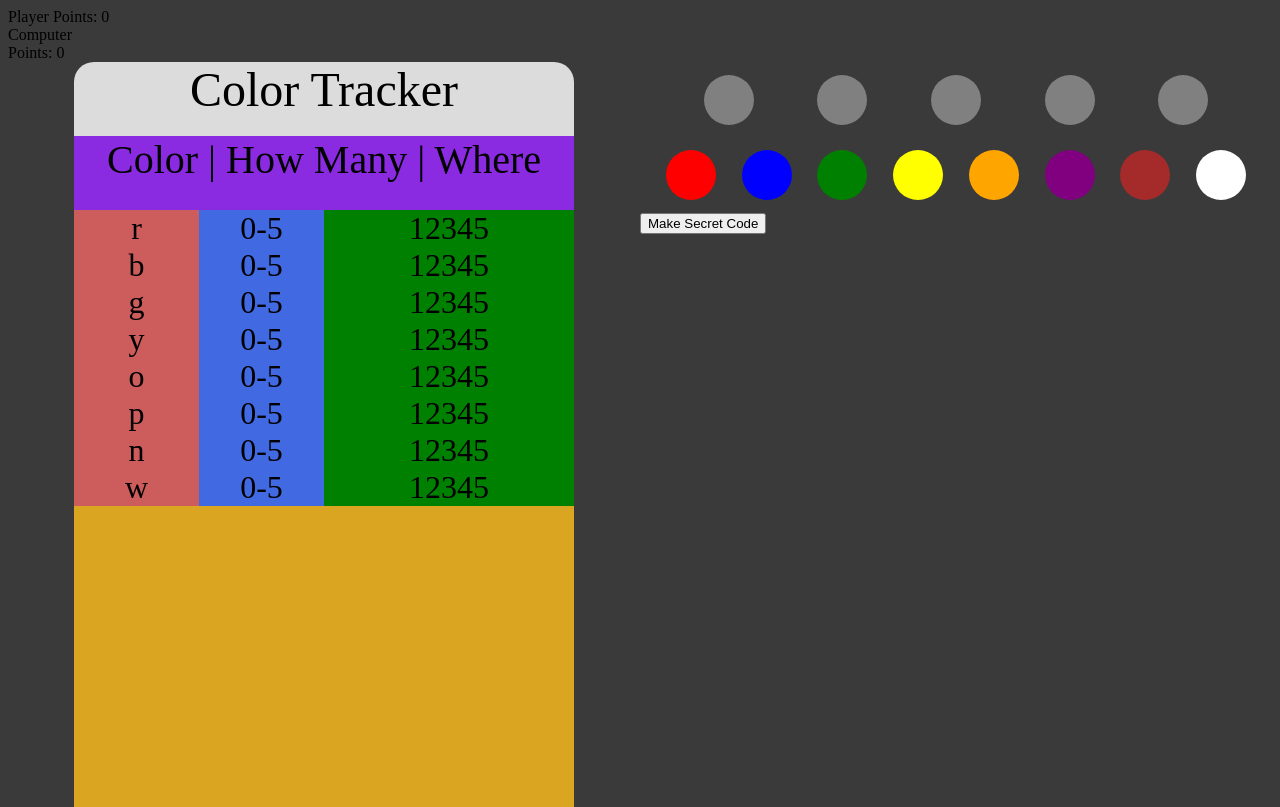
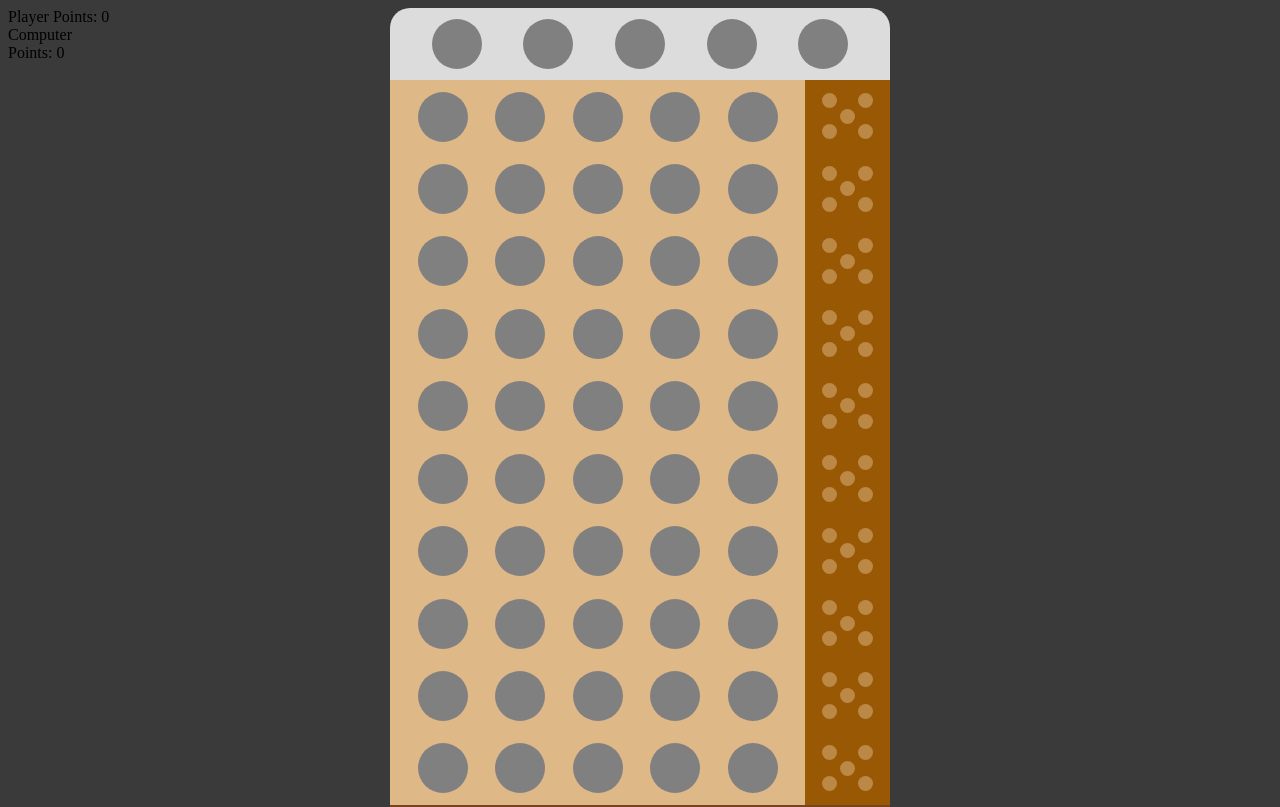
Before and after one commit to joebuono/mastermind, a React (Create React App) app in the folder client/: page / in a window 1280 px wide. Shown: the top 807 px of the page. Built offline with nearby package versions, Linux system fonts and the light colour scheme.

Commit message:
displaying black and white pegs

```diff
--- a/client/src/components/GameView.jsx
+++ b/client/src/components/GameView.jsx
@@ -10,8 +10,8 @@ class GameView extends Component {
   constructor(props) {
     super(props);
     this.state = {
-      humanPlayerTurn: false,
-      displayColorTracker: true,
+      humanPlayerTurn: true,
+      displayColorTracker: false,
       colorTrackerData: {},
       playerScore: 0,
       computerScore: 0,
--- a/client/src/components/board/BlackAndWhitePegs.jsx
+++ b/client/src/components/board/BlackAndWhitePegs.jsx
@@ -2,9 +2,9 @@ import React from 'react';
 import styles from '../styles/blackAndWhitePegs.module.css';
 
 const convert = (pegs, codeSize) => {
-  let converted = [...new Array(pegs[0]).fill('B'), ...new Array(pegs[1]).fill('W')];
+  let converted = [...new Array(pegs[0]).fill('black'), ...new Array(pegs[1]).fill('white')];
   while (converted.length < codeSize) {
-    converted.push('E');
+    converted.push('empty');
   }
   return converted;
 };
@@ -18,11 +18,11 @@ function BlackAndWhitePegs({bwPegs, codeSize}) {
   return (
     <div className={styles.container}>
       {/* Later, pass the pegs[index] data into a component responsible for displaying black, white, and empty pegs */}
-      <div className={`${styles.upperLeft} ${styles.peg}`}>{pegs[0]}</div>
-      <div className={`${styles.upperRight} ${styles.peg}`}>{pegs[1]}</div>
-      <div className={`${styles.bottomLeft} ${styles.peg}`}>{pegs[2]}</div>
-      <div className={`${styles.bottomRight} ${styles.peg}`}>{pegs[3]}</div>
-      <div className={`${styles.middle} ${styles.peg}`}>{codeSize === 4 ? '' : pegs[4]}</div>
+      <div className={`${styles.upperLeft} ${styles.peg} ${styles[pegs[0]]}`}></div>
+      <div className={`${styles.upperRight} ${styles.peg} ${styles[pegs[1]]}`}></div>
+      <div className={`${styles.bottomLeft} ${styles.peg} ${styles[pegs[2]]}`}></div>
+      <div className={`${styles.bottomRight} ${styles.peg} ${styles[pegs[3]]}`}></div>
+      <div className={`${styles.middle} ${styles.peg} ${codeSize === 5 ? styles[pegs[4]] : ''}`}></div>
     </div>
   );
 }
--- a/client/src/components/board/MakeCode.jsx
+++ b/client/src/components/board/MakeCode.jsx
@@ -22,11 +22,9 @@ class MakeCode extends Component {
   }
 
   submitSecretCode = () => {
-    console.log('inside submitSecretCode');
     const { secretCode } = this.state;
     if (!secretCode.includes('x')) {
       // send up secretCode to ComputerBoard component
-      console.log('beam me up, SCORTRRRR!!!');
       console.log(secretCode);
       this.props.setSecretCode(secretCode);
     } else {
--- a/client/src/components/styles/blackAndWhitePegs.module.css
+++ b/client/src/components/styles/blackAndWhitePegs.module.css
@@ -7,7 +7,23 @@
 }
 
 .peg {
-  text-align: center;
+  margin: 0 auto;
+  border-radius: 50%;
+  height: 15px;
+  width: 15px;
+}
+
+.black {
+  background-color: black;
+}
+
+.white {
+  background-color: white;
+}
+
+.empty {
+  background-color: burlywood;
+  opacity: 0.5;
 }
 
 .upperLeft {
```
Also changed, not shown: 2 other files (tests, documents, lock files or other folders).
